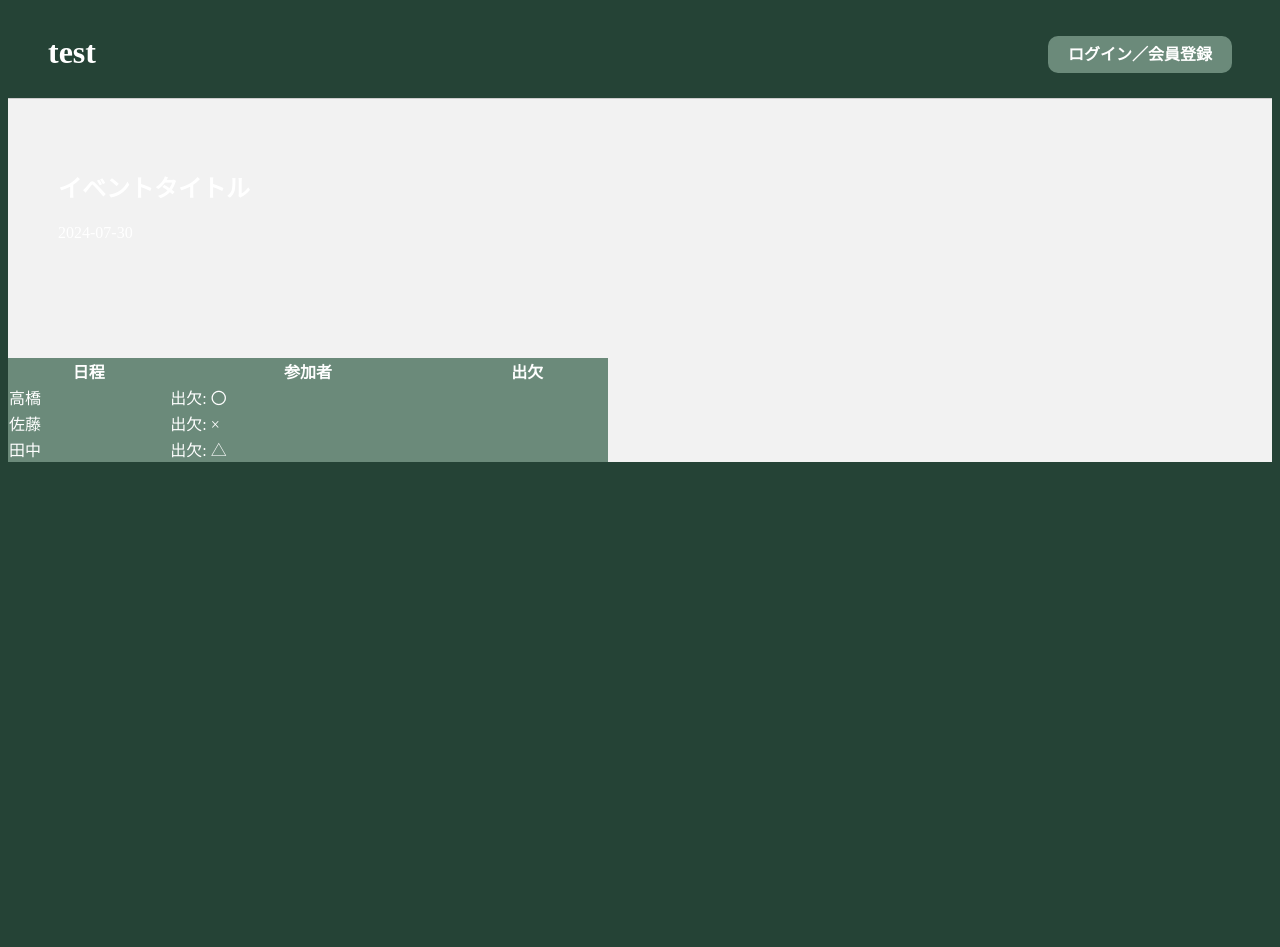
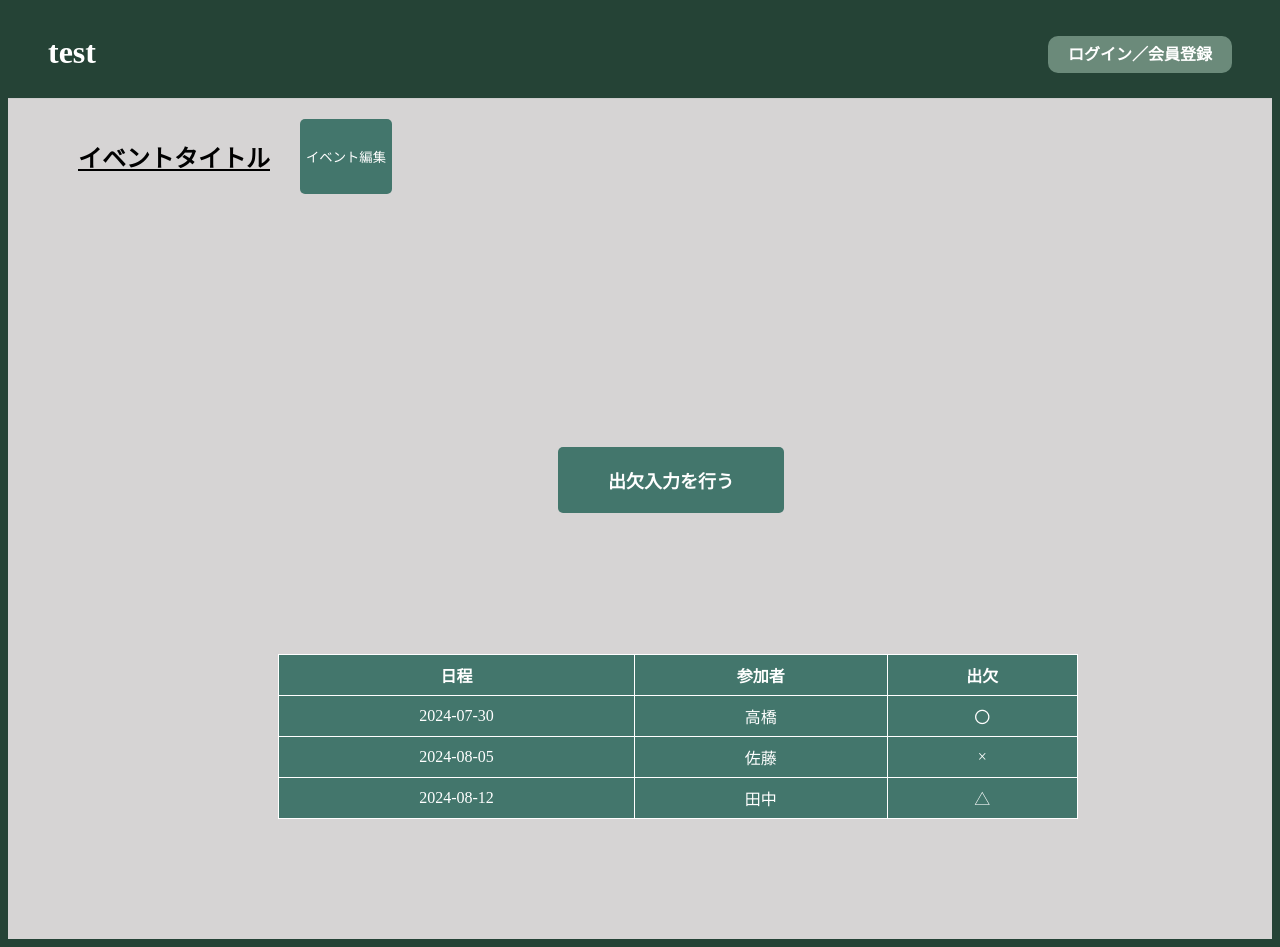
Before and after one commit to tomturner14/nomikaisan, a Next.js app: page /event/111 in a window 1280 px wide. Before the commit the page ends 800 px from the top, so only its background shows below. Built offline with nearby package versions, Linux system fonts and the light colour scheme.

Commit message:
イベント詳細ページ

```diff
--- a/src/app/event/[id]/page.js
+++ b/src/app/event/[id]/page.js
@@ -7,10 +7,15 @@ const EventPage = () => {
   const pathname = usePathname();
   const eventId = pathname.split("/").pop();
 
-  const event = {
+  const eventTitles = {
     title: "イベントタイトル",
-    date: "2024-07-30"
   };
+
+  const eventDates = [
+    "2024-07-30",
+    "2024-08-05",
+    "2024-08-12"
+  ]
 
   const participants = [
     { name: "高橋", attendance: "〇" },
@@ -21,8 +26,11 @@ const EventPage = () => {
   return (
     <div className={styles.body}>
       <div className={styles.information}>
-        <h2>{event.title}</h2>
-        <p>{event.date}</p>
+        <h2 className={styles.eventTitle}>{eventTitles.title}</h2>
+        <button className={styles.eventEdit}>イベント編集</button>
+      </div>
+      <div>
+        <button className={styles.attendanceButton}>出欠入力を行う</button>
       </div>
       <div>
         <table className={styles.table}>
@@ -36,8 +44,9 @@ const EventPage = () => {
           <tbody>
             {participants.map((participant, index) => (
               <tr key={index}>
+                <td>{eventDates[index]}</td>
                 <td>{participant.name}</td>
-                <td>出欠: {participant.attendance}</td>
+                <td>{participant.attendance}</td>
               </tr>
             ))}
           </tbody>
--- a/src/app/event/[id]/page.module.css
+++ b/src/app/event/[id]/page.module.css
@@ -1,29 +1,61 @@
+/* page.module.css */
 .body {
-  background-color: #f2f2f2;
+  min-height: 100vh;
+  display: flex;
+  flex-direction: column;
+  justify-content: space-between;
+  padding: 20px;
+  background-color: rgb(214, 212, 212);
 }
 
 .information {
-  color: white;
-  padding: 50px 0 100px 50px;
+  text-align: left;
+  color: black;
+  margin-left: 50px;
+  display: flex;
+}
+
+.eventTitle {
+  text-decoration: underline;
+}
+
+.eventEdit {
+  margin-left: 30px;
+  /* padding: -100px 25px; */
+  background-color: #43766C;
+  color: #fff;
+  border: none;
+  border-radius: 5px;
 }
 
 .table {
-  width: 600px;
+  width: 800px;
   border-collapse: collapse;
-  color: white;
-  background-color: #6B8A7A;
+  background-color: #43766C;
+  margin: -140px 0 100px 250px;
+  color: #fff;
 }
 
-.th, .td {
-  border: 1px solid white;
+.table th,
+.table td {
+  border: 1px solid #fff;
   padding: 8px;
-}
-
-.th {
-  background-color: #f2f2f2;
   text-align: center;
 }
 
-.td {
+.table th {
+  background-color: #43766C;
   text-align: center;
+  align-items: center;
 }
+
+.attendanceButton {
+  background-color: #43766C;
+  margin: -200px 0 0 530px;
+  padding: 20px 50px;
+  color: #fff;
+  font-size: large;
+  font-weight: bold;
+  border: none;
+  border-radius: 5px;
+}
--- a/src/app/page.js
+++ b/src/app/page.js
@@ -9,7 +9,8 @@ import "./globals.css";
 import * as React from 'react';
 import { LocalizationProvider } from '@mui/x-date-pickers/LocalizationProvider';
 import { AdapterDayjs } from '@mui/x-date-pickers/AdapterDayjs';
-import { StaticDatePicker, PickersDay } from '@mui/x-date-pickers/StaticDatePicker';
+import { StaticDatePicker} from '@mui/x-date-pickers/StaticDatePicker';
+import { PickersDay } from '@mui/x-date-pickers/PickersDay';
 import dayjs from 'dayjs';
 import 'dayjs/locale/ja';
 import updateLocale from 'dayjs/plugin/updateLocale';
```
